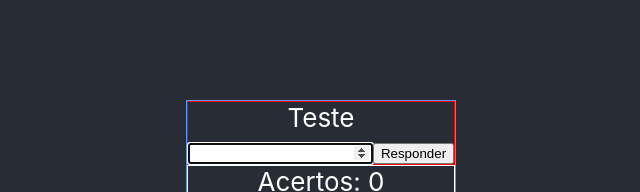
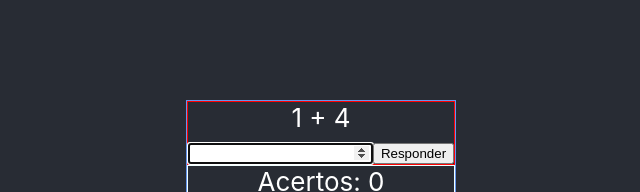
Before and after one commit to ErivanF/tabuada-treino, a React (Create React App) app: page /1/1 in a window 1280 px wide. Shown: the part 220-412 px from the top of the page, without its empty margins (319-959 px from the left). Built offline with nearby package versions, Linux system fonts and the light colour scheme.

Commit message:
Soma funcionando

```diff
--- a/src/components/Question/index.tsx
+++ b/src/components/Question/index.tsx
@@ -5,19 +5,21 @@ import { Container } from "./style";
 interface QuestionProps {
   question: string;
   answer: string;
-  // next: () => void;
+  next: () => void;
 }
-const Question = ({ question, answer }: QuestionProps) => {
+const Question = ({ question, answer, next }: QuestionProps) => {
   const { correct, wrong } = useResult();
   const [input, setInput] = useState<string>("");
   const [displayQuestion, setDisplayQuestion] = useState<boolean>(true);
   const onSubmit = () => {
-    if (input === answer) {
-      correct();
-    } else {
-      wrong();
+    if (input) {
+      if (input === answer) {
+        correct();
+      } else {
+        wrong();
+      }
+      setDisplayQuestion(false);
     }
-    setDisplayQuestion(false);
   };
   return (
     <Container>
@@ -48,6 +50,7 @@ const Question = ({ question, answer }: QuestionProps) => {
           <button
             autoFocus={true}
             onClick={() => {
+              next();
               setInput("");
               setDisplayQuestion(true);
             }}
--- /dev/null
+++ b/src/components/Soma/index.tsx
@@ -0,0 +1,28 @@
+import { useState } from "react";
+import Question from "../Question";
+interface iData {
+  question: string;
+  answer: string;
+}
+const Soma = ({ value }: { value: number }) => {
+  const roll = () => {
+    let n1 = 0;
+    if (value === 0) {
+      n1 = Math.floor(Math.random() * 8 + 1);
+    } else n1 = value;
+    const n2 = Math.floor(Math.random() * 8 + 1);
+    const question = `${n1} + ${n2}`;
+    const answer = String(n1 + n2);
+    return {
+      question,
+      answer,
+    };
+  };
+  const [data, setData] = useState<iData>(roll());
+  const next = () => {
+    setData(roll());
+  };
+  return <Question {...data} next={next} />;
+};
+
+export default Soma;
--- a/src/pages/main/index.tsx
+++ b/src/pages/main/index.tsx
@@ -1,6 +1,7 @@
 import { Link, useParams } from "react-router-dom";
-import Question from "../../components/Question";
+
 import Results from "../../components/Results";
+import Soma from "../../components/Soma";
 import { useResult } from "../../providers/ResultProvider";
 import { Container } from "./style";
 
@@ -9,7 +10,7 @@ const Main = () => {
   const { result } = useResult();
   return (
     <Container>
-      <Question question="Teste" answer="2" />
+      {number && <Soma value={parseInt(number)} />}
       <Results {...result} />
       <Link to="/">Voltar</Link>
     </Container>
--- a/src/pages/selection/schema.ts
+++ b/src/pages/selection/schema.ts
@@ -1,7 +1,9 @@
 import * as yup from "yup";
 export interface Ischema {
   operation: string;
+  number: string;
 }
 export const schema = yup.object().shape({
   operation: yup.string().required(),
+  number: yup.string().required(),
 });
```
